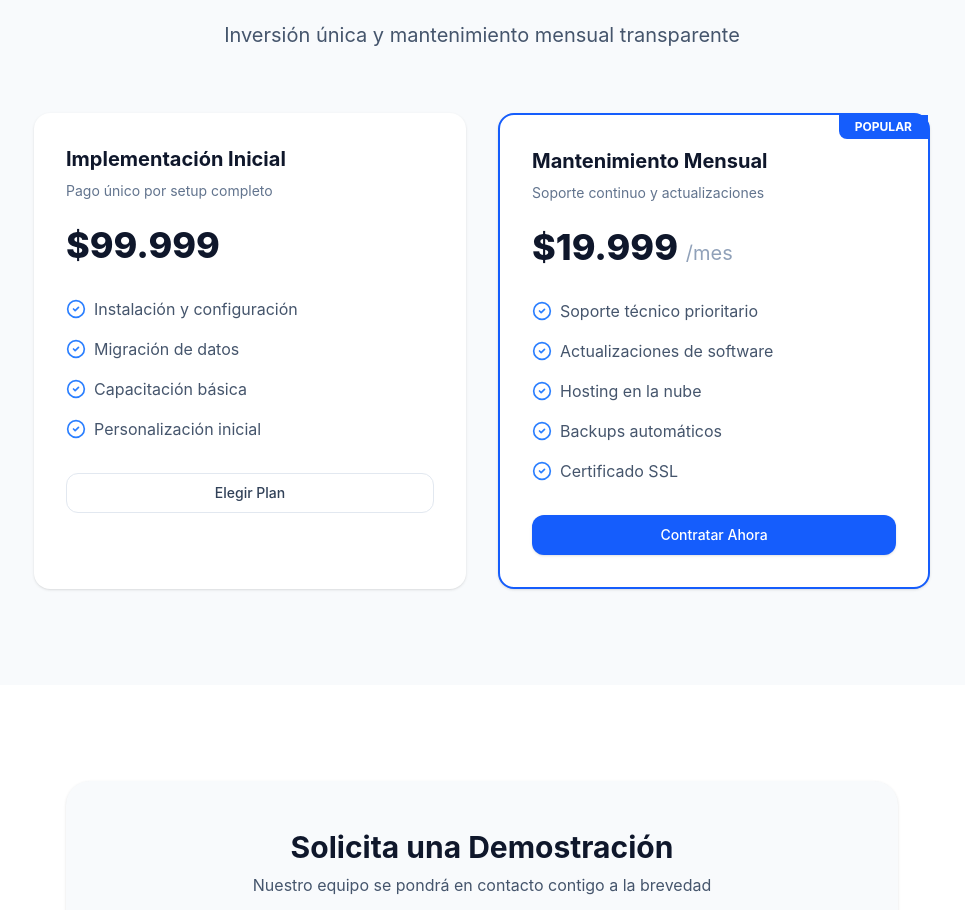
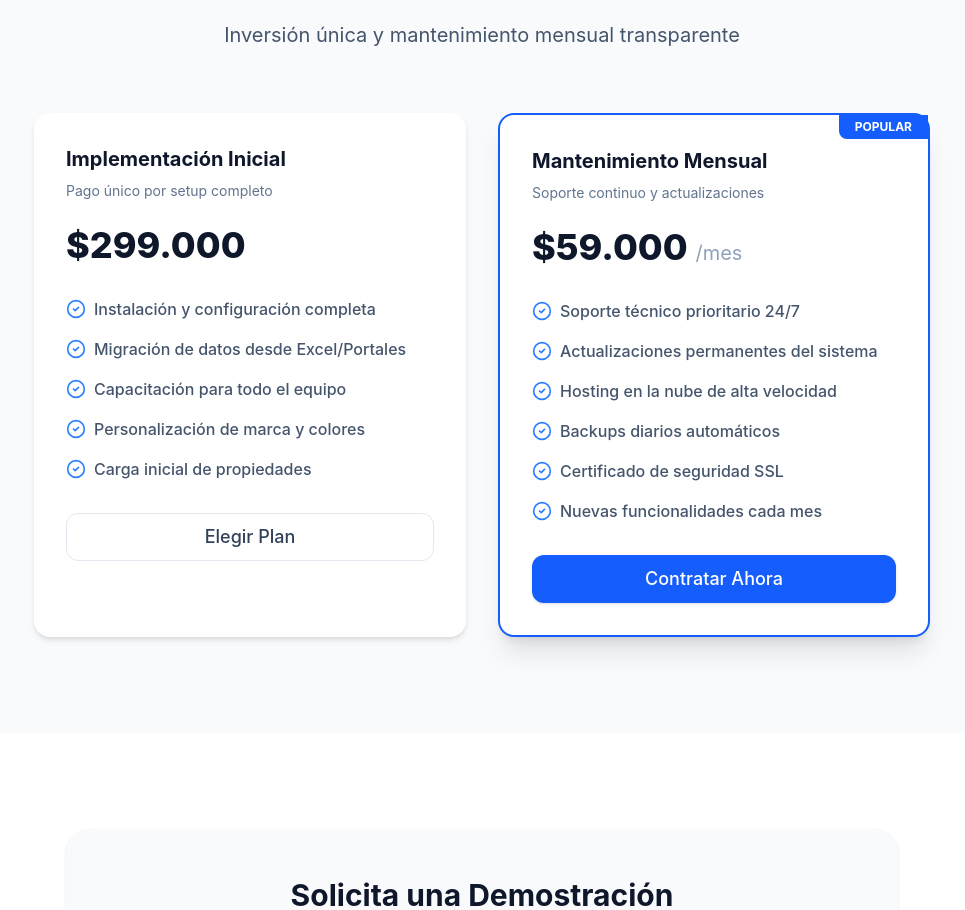
Before and after one commit to leonardobergallo/crminmobiliaria, a Next.js app: page /landing in a window 1280 px wide. Shown: the part 2789-3699 px from the top of the page, without its empty margins (158-1123 px from the left). Built offline with nearby package versions, Linux system fonts and the light colour scheme.

Commit message:
update: precios y planes en landing page

```diff
--- a/src/app/landing/page.tsx
+++ b/src/app/landing/page.tsx
@@ -318,51 +318,53 @@ export default function LandingPage() {
           </div>
 
           <div className="grid md:grid-cols-2 gap-8 max-w-4xl mx-auto">
-            <Card className="p-8 border-none bg-white">
+            <Card className="p-8 border-none bg-white shadow-md">
               <h3 className="text-xl font-bold mb-2">Implementación Inicial</h3>
               <p className="text-slate-500 text-sm mb-6">Pago único por setup completo</p>
-              <div className="text-4xl font-extrabold text-slate-900 mb-8">$99.999</div>
+              <div className="text-4xl font-extrabold text-slate-900 mb-8">$299.000</div>
               <ul className="space-y-4 mb-8">
                 {[
-                  'Instalación y configuración',
-                  'Migración de datos',
-                  'Capacitación básica',
-                  'Personalización inicial'
+                  'Instalación y configuración completa',
+                  'Migración de datos desde Excel/Portales',
+                  'Capacitación para todo el equipo',
+                  'Personalización de marca y colores',
+                  'Carga inicial de propiedades'
                 ].map((item, i) => (
-                  <li key={i} className="flex items-center gap-2 text-slate-600">
-                    <CheckCircle2 className="w-5 h-5 text-blue-500" /> {item}
+                  <li key={i} className="flex items-center gap-2 text-slate-600 font-medium">
+                    <CheckCircle2 className="w-5 h-5 text-blue-500 shrink-0" /> {item}
                   </li>
                 ))}
               </ul>
               <a href="#contacto" className="block">
-                <Button className="w-full" variant="outline">Elegir Plan</Button>
+                <Button className="w-full h-12 text-lg" variant="outline">Elegir Plan</Button>
               </a>
             </Card>
 
-            <Card className="p-8 border-2 border-blue-600 bg-white relative">
+            <Card className="p-8 border-2 border-blue-600 bg-white relative shadow-xl">
               <div className="absolute top-0 right-0 bg-blue-600 text-white text-xs font-bold px-4 py-1 rounded-bl-lg">
                 POPULAR
               </div>
               <h3 className="text-xl font-bold mb-2">Mantenimiento Mensual</h3>
               <p className="text-slate-500 text-sm mb-6">Soporte continuo y actualizaciones</p>
               <div className="text-4xl font-extrabold text-slate-900 mb-8">
-                $19.999 <span className="text-xl font-normal text-slate-400">/mes</span>
+                $59.000 <span className="text-xl font-normal text-slate-400">/mes</span>
               </div>
               <ul className="space-y-4 mb-8">
                 {[
-                  'Soporte técnico prioritario',
-                  'Actualizaciones de software',
-                  'Hosting en la nube',
-                  'Backups automáticos',
-                  'Certificado SSL'
+                  'Soporte técnico prioritario 24/7',
+                  'Actualizaciones permanentes del sistema',
+                  'Hosting en la nube de alta velocidad',
+                  'Backups diarios automáticos',
+                  'Certificado de seguridad SSL',
+                  'Nuevas funcionalidades cada mes'
                 ].map((item, i) => (
-                  <li key={i} className="flex items-center gap-2 text-slate-600">
-                    <CheckCircle2 className="w-5 h-5 text-blue-500" /> {item}
+                  <li key={i} className="flex items-center gap-2 text-slate-600 font-medium">
+                    <CheckCircle2 className="w-5 h-5 text-blue-500 shrink-0" /> {item}
                   </li>
                 ))}
               </ul>
               <a href="#contacto" className="block">
-                <Button className="w-full bg-blue-600 hover:bg-blue-700">Contratar Ahora</Button>
+                <Button className="w-full h-12 text-lg bg-blue-600 hover:bg-blue-700">Contratar Ahora</Button>
               </a>
             </Card>
           </div>
```
